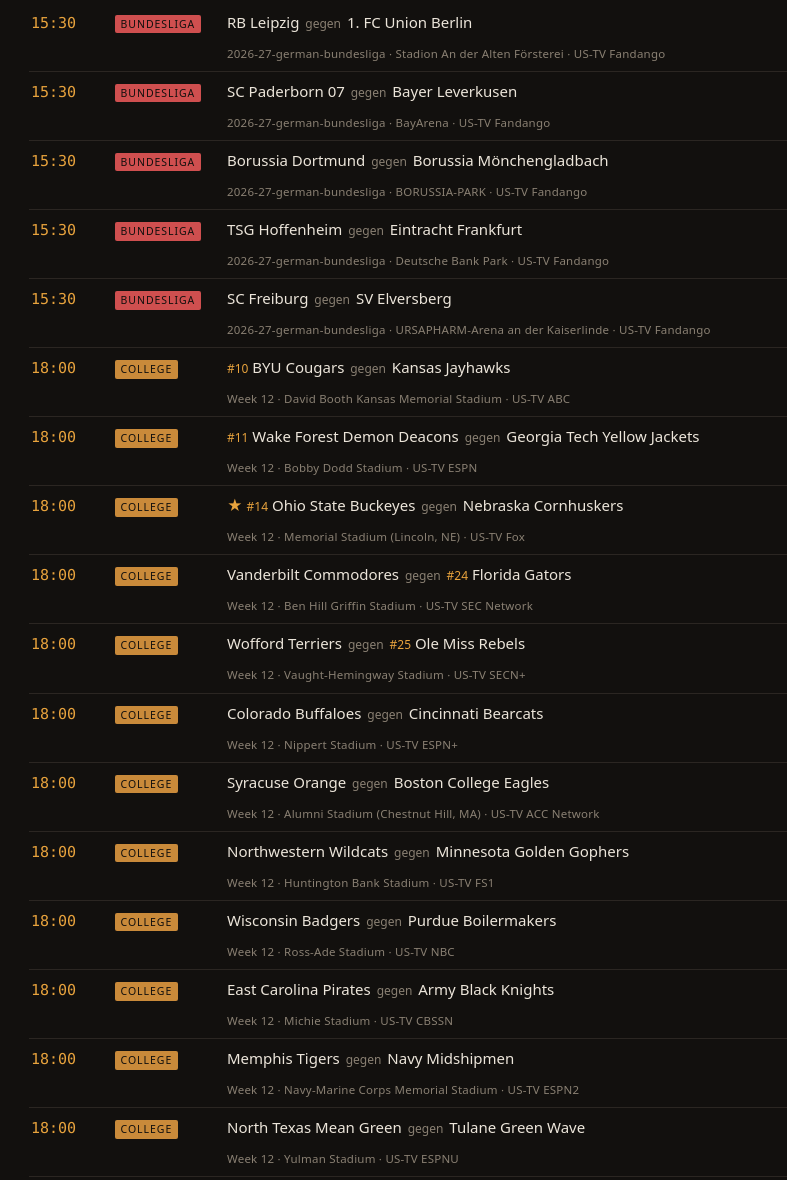
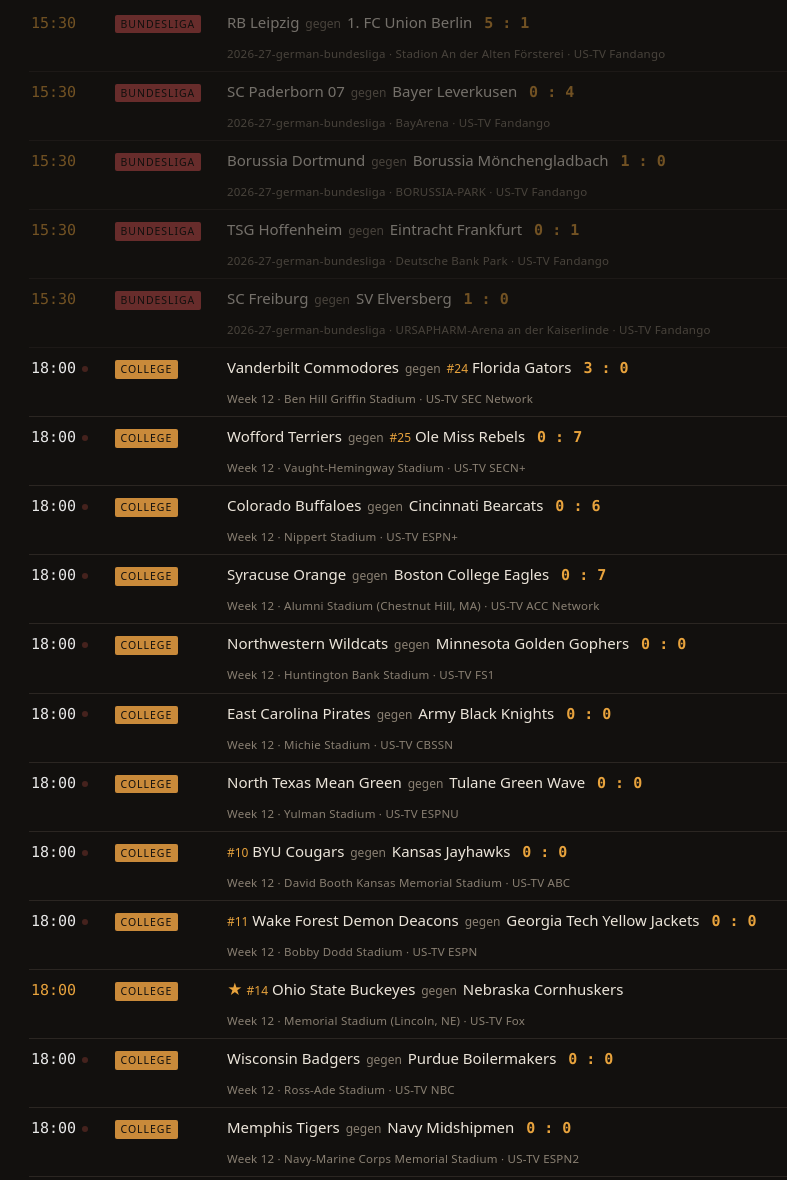
Before and after one commit to xb1257/xiphos-pub, a plain HTML site: page index.html in a window 1280 px wide. Shown: the part 157-1337 px from the top of the page, without its empty margins (197-984 px from the left). Drawn offline with Linux system fonts and the light colour scheme.

Commit message:
auto-update 2026-11-21T18:15:01+01:00

```diff
--- a/index.html
+++ b/index.html
@@ -84,52 +84,94 @@ footer .fail::before{content:"\25CF";color:#e05b4b;padding-right:5px}
 <div class="wrap">
   <header>
     <h1>Sportcal</h1>
-    <div class="stamp">Stand 21.11. 15:09 · Europe/Berlin</div>
+    <div class="stamp">Stand 21.11. 18:10 · Europe/Berlin</div>
   </header>
   <div class="filters"><button class="chip" data-league="nfl" style="--c:#4fa3d1" aria-pressed="true">NFL</button><button class="chip" data-league="cfb" style="--c:#c98a3a" aria-pressed="true">College</button><button class="chip" data-league="bl1" style="--c:#cf4f4f" aria-pressed="true">Bundesliga</button><button class="chip" data-league="ucl" style="--c:#7a6fd0" aria-pressed="true">Champions Lg.</button><button class="chip" data-league="cycling" style="--c:#5aa06f" aria-pressed="true">Radsport</button></div>
 
   <section class="day">
          <h2><span class="dow">Samstag</span><span>21. November</span><span class="rel">heute</span></h2>
-         <div class="row" data-league="bl1">
+         <div class="row is-done" data-league="bl1">
        <div class="t">15:30</div>
        <div class="lg"><span class="badge" style="--a:#cf4f4f">Bundesliga</span></div>
-       <div class="m">RB Leipzig <span class="vs">gegen</span> 1. FC Union Berlin </div>
+       <div class="m">RB Leipzig <span class="vs">gegen</span> 1. FC Union Berlin <span class="score">5 : 1</span></div>
        <div class="meta">2026-27-german-bundesliga · Stadion An der Alten Försterei · US-TV Fandango</div>
      </div>
-<div class="row" data-league="bl1">
+<div class="row is-done" data-league="bl1">
        <div class="t">15:30</div>
        <div class="lg"><span class="badge" style="--a:#cf4f4f">Bundesliga</span></div>
-       <div class="m">SC Paderborn 07 <span class="vs">gegen</span> Bayer Leverkusen </div>
+       <div class="m">SC Paderborn 07 <span class="vs">gegen</span> Bayer Leverkusen <span class="score">0 : 4</span></div>
        <div class="meta">2026-27-german-bundesliga · BayArena · US-TV Fandango</div>
      </div>
-<div class="row" data-league="bl1">
+<div class="row is-done" data-league="bl1">
        <div class="t">15:30</div>
        <div class="lg"><span class="badge" style="--a:#cf4f4f">Bundesliga</span></div>
-       <div class="m">Borussia Dortmund <span class="vs">gegen</span> Borussia Mönchengladbach </div>
+       <div class="m">Borussia Dortmund <span class="vs">gegen</span> Borussia Mönchengladbach <span class="score">1 : 0</span></div>
        <div class="meta">2026-27-german-bundesliga · BORUSSIA-PARK · US-TV Fandango</div>
      </div>
-<div class="row" data-league="bl1">
+<div class="row is-done" data-league="bl1">
        <div class="t">15:30</div>
        <div class="lg"><span class="badge" style="--a:#cf4f4f">Bundesliga</span></div>
-       <div class="m">TSG Hoffenheim <span class="vs">gegen</span> Eintracht Frankfurt </div>
+       <div class="m">TSG Hoffenheim <span class="vs">gegen</span> Eintracht Frankfurt <span class="score">0 : 1</span></div>
        <div class="meta">2026-27-german-bundesliga · Deutsche Bank Park · US-TV Fandango</div>
      </div>
-<div class="row" data-league="bl1">
+<div class="row is-done" data-league="bl1">
        <div class="t">15:30</div>
        <div class="lg"><span class="badge" style="--a:#cf4f4f">Bundesliga</span></div>
-       <div class="m">SC Freiburg <span class="vs">gegen</span> SV Elversberg </div>
+       <div class="m">SC Freiburg <span class="vs">gegen</span> SV Elversberg <span class="score">1 : 0</span></div>
        <div class="meta">2026-27-german-bundesliga · URSAPHARM-Arena an der Kaiserlinde · US-TV Fandango</div>
      </div>
-<div class="row" data-league="cfb">
-       <div class="t">18:00</div>
+<div class="row is-live" data-league="cfb">
+       <div class="t">18:00<span class="dot" title="läuft"></span></div>
        <div class="lg"><span class="badge" style="--a:#c98a3a">College</span></div>
-       <div class="m"><span class="rank">#10</span> BYU Cougars <span class="vs">gegen</span> Kansas Jayhawks </div>
+       <div class="m">Vanderbilt Commodores <span class="vs">gegen</span> <span class="rank">#24</span> Florida Gators <span class="score">3 : 0</span></div>
+       <div class="meta">Week 12 · Ben Hill Griffin Stadium · US-TV SEC Network</div>
+     </div>
+<div class="row is-live" data-league="cfb">
+       <div class="t">18:00<span class="dot" title="läuft"></span></div>
+       <div class="lg"><span class="badge" style="--a:#c98a3a">College</span></div>
+       <div class="m">Wofford Terriers <span class="vs">gegen</span> <span class="rank">#25</span> Ole Miss Rebels <span class="score">0 : 7</span></div>
+       <div class="meta">Week 12 · Vaught-Hemingway Stadium · US-TV SECN+</div>
+     </div>
+<div class="row is-live" data-league="cfb">
+       <div class="t">18:00<span class="dot" title="läuft"></span></div>
+       <div class="lg"><span class="badge" style="--a:#c98a3a">College</span></div>
+       <div class="m">Colorado Buffaloes <span class="vs">gegen</span> Cincinnati Bearcats <span class="score">0 : 6</span></div>
+       <div class="meta">Week 12 · Nippert Stadium · US-TV ESPN+</div>
+     </div>
+<div class="row is-live" data-league="cfb">
+       <div class="t">18:00<span class="dot" title="läuft"></span></div>
+       <div class="lg"><span class="badge" style="--a:#c98a3a">College</span></div>
+       <div class="m">Syracuse Orange <span class="vs">gegen</span> Boston College Eagles <span class="score">0 : 7</span></div>
+       <div class="meta">Week 12 · Alumni Stadium (Chestnut Hill, MA) · US-TV ACC Network</div>
+     </div>
+<div class="row is-live" data-league="cfb">
+       <div class="t">18:00<span class="dot" title="läuft"></span></div>
+       <div class="lg"><span class="badge" style="--a:#c98a3a">College</span></div>
+       <div class="m">Northwestern Wildcats <span class="vs">gegen</span> Minnesota Golden Gophers <span class="score">0 : 0</span></div>
+       <div class="meta">Week 12 · Huntington Bank Stadium · US-TV FS1</div>
+     </div>
+<div class="row is-live" data-league="cfb">
+       <div class="t">18:00<span class="dot" title="läuft"></span></div>
+       <div class="lg"><span class="badge" style="--a:#c98a3a">College</span></div>
+       <div class="m">East Carolina Pirates <span class="vs">gegen</span> Army Black Knights <span class="score">0 : 0</span></div>
+       <div class="meta">Week 12 · Michie Stadium · US-TV CBSSN</div>
+     </div>
+<div class="row is-live" data-league="cfb">
+       <div class="t">18:00<span class="dot" title="läuft"></span></div>
+       <div class="lg"><span class="badge" style="--a:#c98a3a">College</span></div>
+       <div class="m">North Texas Mean Green <span class="vs">gegen</span> Tulane Green Wave <span class="score">0 : 0</span></div>
+       <div class="meta">Week 12 · Yulman Stadium · US-TV ESPNU</div>
+     </div>
+<div class="row is-live" data-league="cfb">
+       <div class="t">18:00<span class="dot" title="läuft"></span></div>
+       <div class="lg"><span class="badge" style="--a:#c98a3a">College</span></div>
+       <div class="m"><span class="rank">#10</span> BYU Cougars <span class="vs">gegen</span> Kansas Jayhawks <span class="score">0 : 0</span></div>
        <div class="meta">Week 12 · David Booth Kansas Memorial Stadium · US-TV ABC</div>
      </div>
-<div class="row" data-league="cfb">
-       <div class="t">18:00</div>
+<div class="row is-live" data-league="cfb">
+       <div class="t">18:00<span class="dot" title="läuft"></span></div>
        <div class="lg"><span class="badge" style="--a:#c98a3a">College</span></div>
-       <div class="m"><span class="rank">#11</span> Wake Forest Demon Deacons <span class="vs">gegen</span> Georgia Tech Yellow Jackets </div>
+       <div class="m"><span class="rank">#11</span> Wake Forest Demon Deacons <span class="vs">gegen</span> Georgia Tech Yellow Jackets <span class="score">0 : 0</span></div>
        <div class="meta">Week 12 · Bobby Dodd Stadium · US-TV ESPN</div>
      </div>
 <div class="row" data-league="cfb">
@@ -138,59 +180,17 @@ footer .fail::before{content:"\25CF";color:#e05b4b;padding-right:5px}
        <div class="m"><span class="fav">★</span> <span class="rank">#14</span> Ohio State Buckeyes <span class="vs">gegen</span> Nebraska Cornhuskers </div>
        <div class="meta">Week 12 · Memorial Stadium (Lincoln, NE) · US-TV Fox</div>
      </div>
-<div class="row" data-league="cfb">
-       <div class="t">18:00</div>
+<div class="row is-live" data-league="cfb">
+       <div class="t">18:00<span class="dot" title="läuft"></span></div>
        <div class="lg"><span class="badge" style="--a:#c98a3a">College</span></div>
-       <div class="m">Vanderbilt Commodores <span class="vs">gegen</span> <span class="rank">#24</span> Florida Gators </div>
-       <div class="meta">Week 12 · Ben Hill Griffin Stadium · US-TV SEC Network</div>
-     </div>
-<div class="row" data-league="cfb">
-       <div class="t">18:00</div>
-       <div class="lg"><span class="badge" style="--a:#c98a3a">College</span></div>
-       <div class="m">Wofford Terriers <span class="vs">gegen</span> <span class="rank">#25</span> Ole Miss Rebels </div>
-       <div class="meta">Week 12 · Vaught-Hemingway Stadium · US-TV SECN+</div>
-     </div>
-<div class="row" data-league="cfb">
-       <div class="t">18:00</div>
-       <div class="lg"><span class="badge" style="--a:#c98a3a">College</span></div>
-       <div class="m">Colorado Buffaloes <span class="vs">gegen</span> Cincinnati Bearcats </div>
-       <div class="meta">Week 12 · Nippert Stadium · US-TV ESPN+</div>
-     </div>
-<div class="row" data-league="cfb">
-       <div class="t">18:00</div>
-       <div class="lg"><span class="badge" style="--a:#c98a3a">College</span></div>
-       <div class="m">Syracuse Orange <span class="vs">gegen</span> Boston College Eagles </div>
-       <div class="meta">Week 12 · Alumni Stadium (Chestnut Hill, MA) · US-TV ACC Network</div>
-     </div>
-<div class="row" data-league="cfb">
-       <div class="t">18:00</div>
-       <div class="lg"><span class="badge" style="--a:#c98a3a">College</span></div>
-       <div class="m">Northwestern Wildcats <span class="vs">gegen</span> Minnesota Golden Gophers </div>
-       <div class="meta">Week 12 · Huntington Bank Stadium · US-TV FS1</div>
-     </div>
-<div class="row" data-league="cfb">
-       <div class="t">18:00</div>
-       <div class="lg"><span class="badge" style="--a:#c98a3a">College</span></div>
-       <div class="m">Wisconsin Badgers <span class="vs">gegen</span> Purdue Boilermakers </div>
+       <div class="m">Wisconsin Badgers <span class="vs">gegen</span> Purdue Boilermakers <span class="score">0 : 0</span></div>
        <div class="meta">Week 12 · Ross-Ade Stadium · US-TV NBC</div>
      </div>
-<div class="row" data-league="cfb">
-       <div class="t">18:00</div>
+<div class="row is-live" data-league="cfb">
+       <div class="t">18:00<span class="dot" title="läuft"></span></div>
        <div class="lg"><span class="badge" style="--a:#c98a3a">College</span></div>
-       <div class="m">East Carolina Pirates <span class="vs">gegen</span> Army Black Knights </div>
-       <div class="meta">Week 12 · Michie Stadium · US-TV CBSSN</div>
-     </div>
-<div class="row" data-league="cfb">
-       <div class="t">18:00</div>
-       <div class="lg"><span class="badge" style="--a:#c98a3a">College</span></div>
-       <div class="m">Memphis Tigers <span class="vs">gegen</span> Navy Midshipmen </div>
+       <div class="m">Memphis Tigers <span class="vs">gegen</span> Navy Midshipmen <span class="score">0 : 0</span></div>
        <div class="meta">Week 12 · Navy-Marine Corps Memorial Stadium · US-TV ESPN2</div>
-     </div>
-<div class="row" data-league="cfb">
-       <div class="t">18:00</div>
-       <div class="lg"><span class="badge" style="--a:#c98a3a">College</span></div>
-       <div class="m">North Texas Mean Green <span class="vs">gegen</span> Tulane Green Wave </div>
-       <div class="meta">Week 12 · Yulman Stadium · US-TV ESPNU</div>
      </div>
 <div class="row" data-league="cfb">
        <div class="t">18:30</div>
@@ -1356,6 +1356,48 @@ footer .fail::before{content:"\25CF";color:#e05b4b;padding-right:5px}
        <div class="m">TBD <span class="vs">gegen</span> TBD </div>
        <div class="meta">Week 14 · US-TV Fox</div>
      </div>
+<div class="row" data-league="bl1">
+       <div class="t">15:30</div>
+       <div class="lg"><span class="badge" style="--a:#cf4f4f">Bundesliga</span></div>
+       <div class="m">Hamburg SV <span class="vs">gegen</span> 1. FC Union Berlin </div>
+       <div class="meta">2026-27-german-bundesliga · Stadion An der Alten Försterei</div>
+     </div>
+<div class="row" data-league="bl1">
+       <div class="t">15:30</div>
+       <div class="lg"><span class="badge" style="--a:#cf4f4f">Bundesliga</span></div>
+       <div class="m">Borussia Mönchengladbach <span class="vs">gegen</span> Bayer Leverkusen </div>
+       <div class="meta">2026-27-german-bundesliga · BayArena</div>
+     </div>
+<div class="row" data-league="bl1">
+       <div class="t">15:30</div>
+       <div class="lg"><span class="badge" style="--a:#cf4f4f">Bundesliga</span></div>
+       <div class="m">FC Cologne <span class="vs">gegen</span> FC Augsburg </div>
+       <div class="meta">2026-27-german-bundesliga · WWK Arena</div>
+     </div>
+<div class="row" data-league="bl1">
+       <div class="t">15:30</div>
+       <div class="lg"><span class="badge" style="--a:#cf4f4f">Bundesliga</span></div>
+       <div class="m">Mainz <span class="vs">gegen</span> RB Leipzig </div>
+       <div class="meta">2026-27-german-bundesliga · Red Bull Arena</div>
+     </div>
+<div class="row" data-league="bl1">
+       <div class="t">15:30</div>
+       <div class="lg"><span class="badge" style="--a:#cf4f4f">Bundesliga</span></div>
+       <div class="m">TSG Hoffenheim <span class="vs">gegen</span> SC Freiburg </div>
+       <div class="meta">2026-27-german-bundesliga · Europa-Park Stadion</div>
+     </div>
+<div class="row" data-league="cfb">
+       <div class="t">18:00</div>
+       <div class="lg"><span class="badge" style="--a:#c98a3a">College</span></div>
+       <div class="m">TBD <span class="vs">gegen</span> TBD </div>
+       <div class="meta">Week 14 · Bank of America Stadium · US-TV ABC</div>
+     </div>
+<div class="row" data-league="cfb">
+       <div class="t">18:00</div>
+       <div class="lg"><span class="badge" style="--a:#c98a3a">College</span></div>
+       <div class="m">TBD <span class="vs">gegen</span> TBD </div>
+       <div class="meta">Week 14 · Ford Field · US-TV ESPN</div>
+     </div>
        </section>
   <footer><span class="src ok">NFL vor 0 h</span><span class="src ok">College vor 0 h</span><span class="src ok">Bundesliga vor 0 h</span><span class="src ok">Champions Lg. vor 0 h</span><span class="src ok">Radsport vor 0 h</span></footer>
 </div>
```
